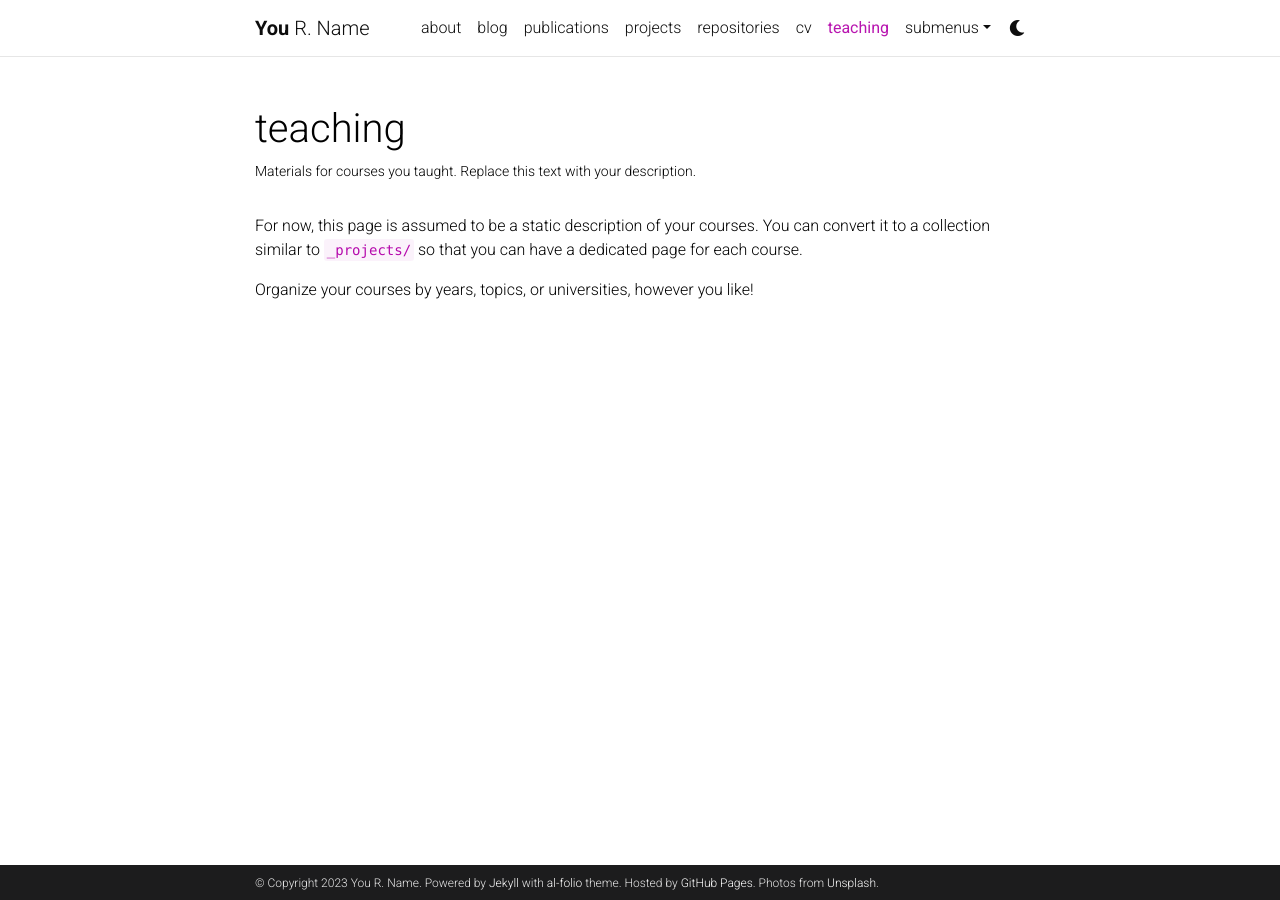
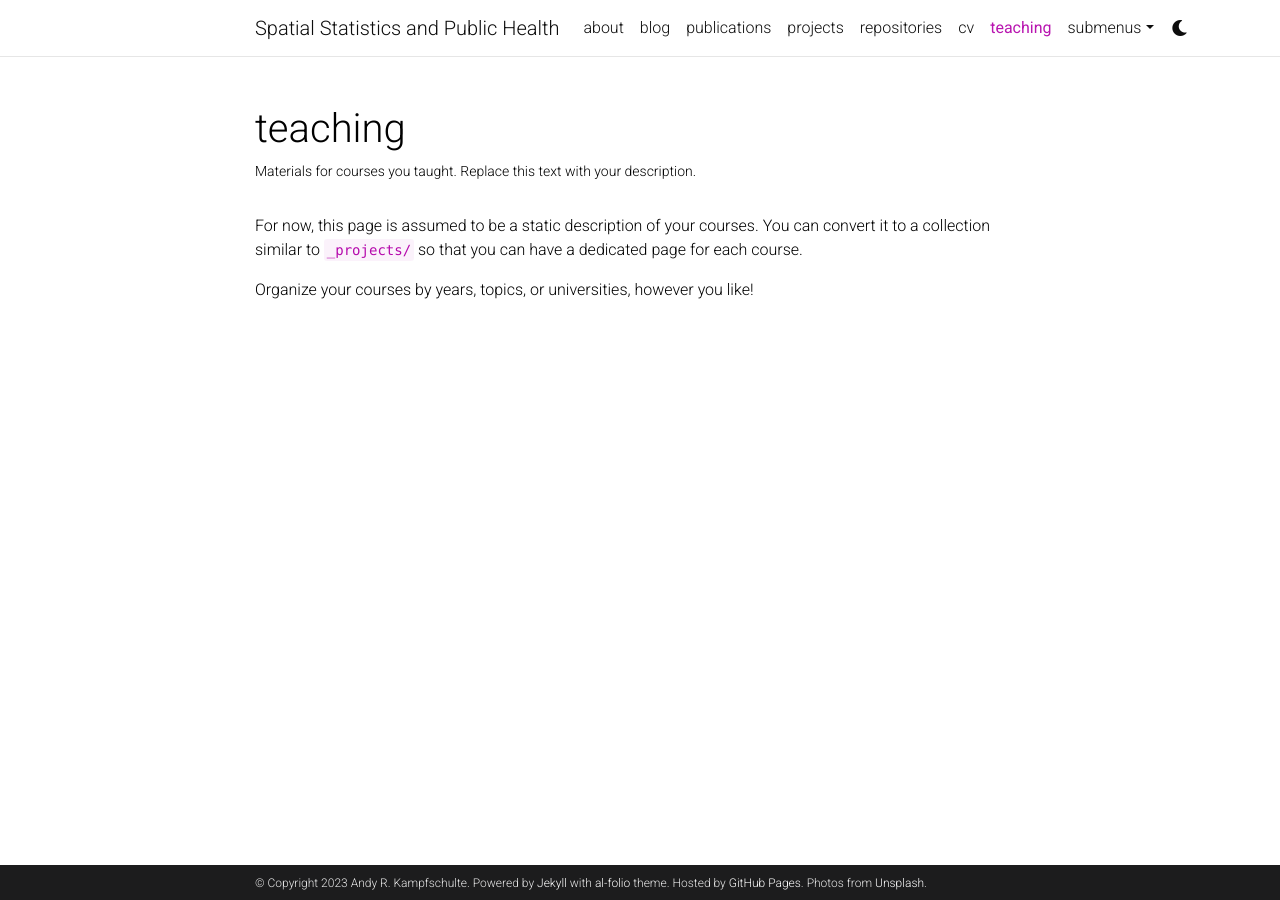
Before and after one commit to kampfsca/kampfsca.github.io, a Jekyll site: the page built from _pages/teaching.md, in a window 1280 px wide. Built offline with Jekyll 4.4.1, drawn with Linux system fonts in a browser that asks for light colours; comment, search, counter and statistics services are not loaded; a style sheet for code colours, icons or effects is not loaded.

Commit message:
Update _config.yml
Update info

```diff
--- a/_config.yml
+++ b/_config.yml
@@ -2,23 +2,23 @@
 # Site settings
 # -----------------------------------------------------------------------------
 
-title: blank # the website title (if blank, full name will be used instead)
-first_name: You
+title: Spatial Statistics and Public Health # the website title (if blank, full name will be used instead)
+first_name: Andy
 middle_name: R.
-last_name: Name
-email: you@example.com
+last_name: Kampfschulte
+email: kampfsch@usc.edu
 description: > # the ">" symbol means to ignore newlines until "footer_text:"
   A simple, whitespace theme for academics. Based on [*folio](https://github.com/bogoli/-folio) design.
 footer_text: >
   Powered by <a href="https://jekyllrb.com/" target="_blank">Jekyll</a> with <a href="https://github.com/alshedivat/al-folio">al-folio</a> theme.
   Hosted by <a href="https://pages.github.com/" target="_blank">GitHub Pages</a>.
   Photos from <a href="https://unsplash.com" target="_blank">Unsplash</a>.
-keywords: jekyll, jekyll-theme, academic-website, portfolio-website  # add your own keywords or leave empty
+keywords: spatial statistics, GIS, epidemiology, public health, mapping, visualization  # add your own keywords or leave empty
 
 lang: en # the language of your site (for example: en, fr, cn, ru, etc.)
 icon: ⚛️  # the emoji used as the favicon (alternatively, provide image name in /assets/img/)
 
-url: https://alshedivat.github.io # the base hostname & protocol for your site
+url: https://kampfsca.github.io # the base hostname & protocol for your site
 baseurl: /al-folio # the subpath of your site, e.g. /blog/
 last_updated: false # set to true if you want to display last updated in the footer
 impressum_path:  # set to path to include impressum link in the footer, use the same path as permalink in a page, helps to conform with EU GDPR
@@ -71,21 +71,21 @@
 # Social integration
 # -----------------------------------------------------------------------------
 
-github_username: # your GitHub user name
+github_username: kampfsca
 gitlab_username: # your GitLab user name
 twitter_username: # your Twitter handle
 mastodon_username: # your mastodon instance+username in the format instance.tld/@username
-linkedin_username: # your LinkedIn user name
+linkedin_username: kampfsca
 telegram_username: # your Telegram user name
 scholar_userid: # your Google Scholar ID
 semanticscholar_id: # your Semantic Scholar ID
 whatsapp_number: # your WhatsApp number (full phone number in international format. Omit any zeroes, brackets, or dashes when adding the phone number in international format.)
-orcid_id: # your ORCID ID
+orcid_id: 0000-0001-9368-690X
 medium_username: # your Medium username
 quora_username: # your Quora username
 publons_id: # your ID on Publons
 lattes_id: # your ID on Lattes (Brazilian Lattes CV)
-osf_id: # your OSF ID
+osf_id: osf.io/ju2pf
 research_gate_profile: # your profile on ResearchGate
 scopus_id: # your profile on Scopus
 blogger_url: # your blogger URL
```
